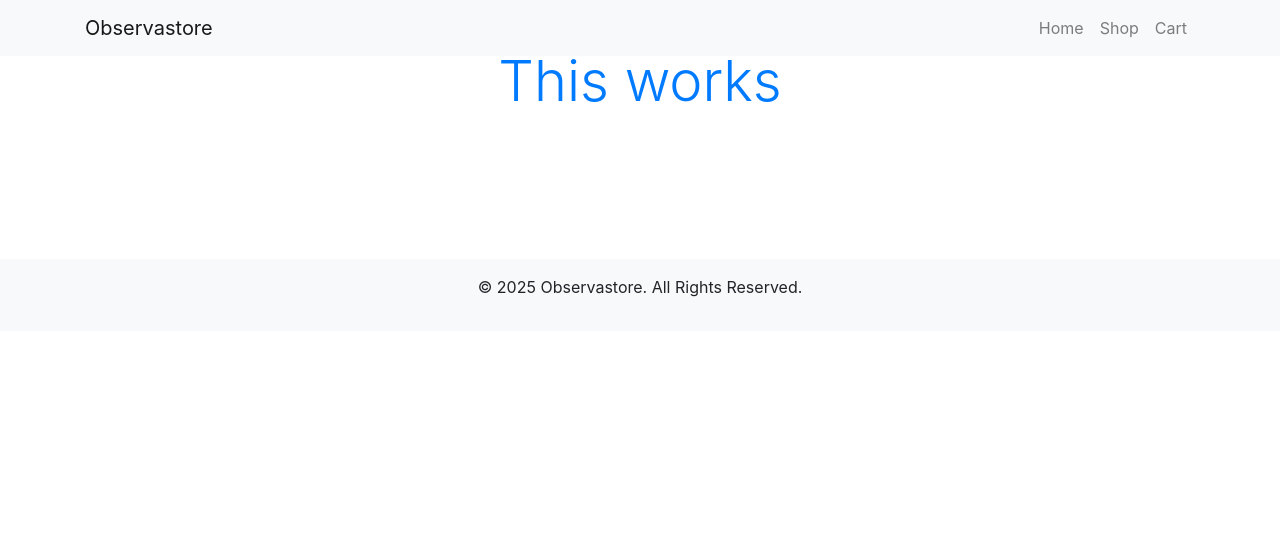
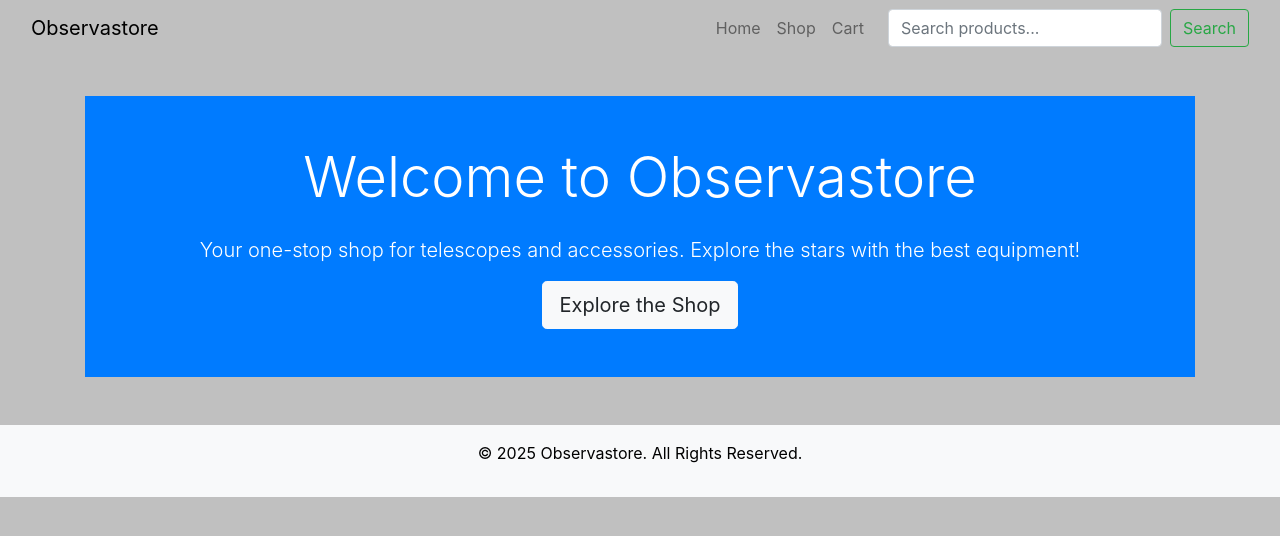
Before and after one commit to mahidaCodeTrained/observastore, a Django app: template home/templates/home/index.html in a window 1280 px wide. Shown: the top 536 px of the page. Run offline with Django 5.2, Linux system fonts and the light colour scheme; the template is opened without the code that fills it, so the values that code supplies are empty; some libraries are stand-ins or nearby versions.

Commit message:
create static folder to include custom css and style pages

```diff
--- a/home/templates/home/index.html
+++ b/home/templates/home/index.html
@@ -2,5 +2,13 @@
 {% load static %}
 
 {% block content %}
-    <h1 class="display-4 text-center text-primary mt-5">This works</h1>
+    <!-- Hero Section -->
+    <section class="hero bg-primary text-white text-center py-5">
+        <div class="container">
+            <h1 class="display-4 mb-4">Welcome to Observastore</h1>
+            <p class="lead">Your one-stop shop for telescopes and accessories. Explore the stars with the best equipment!</p>
+            <a href="#shop" class="btn btn-light btn-lg">Explore the Shop</a>
+        </div>
+    </section>
+
 {% endblock %}
--- a/observastore/settings.py
+++ b/observastore/settings.py
@@ -145,6 +145,7 @@ USE_TZ = True
 # https://docs.djangoproject.com/en/5.1/howto/static-files/
 
 STATIC_URL = 'static/'
+STATICFILES_DIRS = [os.path.join(BASE_DIR, 'static'), ]
 
 # Default primary key field type
 # https://docs.djangoproject.com/en/5.1/ref/settings/#default-auto-field
--- /dev/null
+++ b/static/css/style.css
@@ -0,0 +1,27 @@
+
+body {
+    background-color: silver;
+    color: black;
+}
+
+.navbar {
+    background-color: silver !important;
+    color: black;
+}
+
+.navbar .nav-link {
+    color: black;
+}
+
+.navbar .navbar-brand {
+    color: black;
+}
+
+.navbar .nav-item:hover .nav-link {
+    color: #333;
+}
+
+footer {
+    background-color: silver;
+    color: black;
+}
--- a/templates/base.html
+++ b/templates/base.html
@@ -4,26 +4,30 @@
 <html lang="en">
 <head>
     <meta charset="UTF-8">
-    <meta http-equiv="X-UA-Compatible" content="ie=edge">
     <meta name="viewport" content="width=device-width, initial-scale=1.0">
-    <meta name="description" content="Welcome to Observastore, your go-to online shop for high-quality telescopes,
-    planet globes and telescope repairs!">
-    <title>Observastore</title>
+    <title>Observastore - Observatory E-Commerce</title>
 
-    <!-- Bootstrap CSS link -->
+    <!-- Bootstrap CSS -->
     <link rel="stylesheet" href="https://maxcdn.bootstrapcdn.com/bootstrap/4.1.3/css/bootstrap.min.css">
+     <!-- Custom CSS from style.css file -->
+    <link rel="stylesheet" href="{% static 'css/style.css' %}">
 </head>
 <body>
 
-    <!-- Navigation Bar -->
+    <!-- Navigation -->
     <nav class="navbar navbar-expand-lg navbar-light bg-light fixed-top">
-        <div class="container">
-            <a class="navbar-brand" href="#">Observastore</a>
+        <div class="container-fluid">  <!-- Full-width container -->
+            <!-- Observastore Home Button -->
+            <a class="navbar-brand" href="{% url 'home' %}">Observastore</a>
+
+
             <button class="navbar-toggler" type="button" data-toggle="collapse" data-target="#navbarNav" aria-controls="navbarNav" aria-expanded="false" aria-label="Toggle navigation">
                 <span class="navbar-toggler-icon"></span>
             </button>
+
+
             <div class="collapse navbar-collapse" id="navbarNav">
-                <ul class="navbar-nav ml-auto">
+                <ul class="navbar-nav ml-auto">  <!-- 'ml-auto' makes it align right -->
                     <li class="nav-item">
                         <a class="nav-link" href="#">Home</a>
                     </li>
@@ -33,23 +37,42 @@
                     <li class="nav-item">
                         <a class="nav-link" href="#">Cart</a>
                     </li>
+
+                    <!-- Search Bar Dropdown - Visible only on tablet and mobile -->
+                    <li class="nav-item dropdown d-block d-lg-none">
+                        <a class="nav-link dropdown-toggle" href="#" id="navbarDropdown" role="button" data-toggle="dropdown" aria-haspopup="true" aria-expanded="false">
+                            Search
+                        </a>
+                        <div class="dropdown-menu" aria-labelledby="navbarDropdown">
+                            <!-- Search Form - Only visible on mobile -->
+                            <form class="form-inline p-2" action="#" method="GET">
+                                <input class="form-control mr-sm-2" type="search" placeholder="Search products..." aria-label="Search">
+                                <button class="btn btn-outline-success my-2 my-sm-0" type="submit">Search</button>
+                            </form>
+                        </div>
+                    </li>
                 </ul>
             </div>
+
+            <!-- Search Bar for Desktop -->
+            <form class="form-inline ml-3 my-2 my-lg-0 d-none d-lg-flex" action="#" method="GET">
+                <input class="form-control mr-sm-2" type="search" placeholder="Search products..." aria-label="Search">
+                <button class="btn btn-outline-success my-2 my-sm-0" type="submit">Search</button>
+            </form>
         </div>
     </nav>
-    {% block content %}
-    {% endblock %}
-    <!-- Main Content -->
+
     <div class="container mt-5 pt-5">
-
+        {% block content %}
+        <!-- Area for main content -->
+        {% endblock %}
     </div>
 
-    <!-- Footer -->
     <footer class="bg-light text-center py-3 mt-5">
         <p>&copy; 2025 Observastore. All Rights Reserved.</p>
     </footer>
 
-    <!-- Links for Bootstrap and JS -->
+    <!-- Bootstrap JS  -->
     <script src="https://code.jquery.com/jquery-3.3.1.slim.min.js"></script>
     <script src="https://cdnjs.cloudflare.com/ajax/libs/popper.js/1.14.7/umd/popper.min.js"></script>
     <script src="https://maxcdn.bootstrapcdn.com/bootstrap/4.1.3/js/bootstrap.min.js"></script>
```
